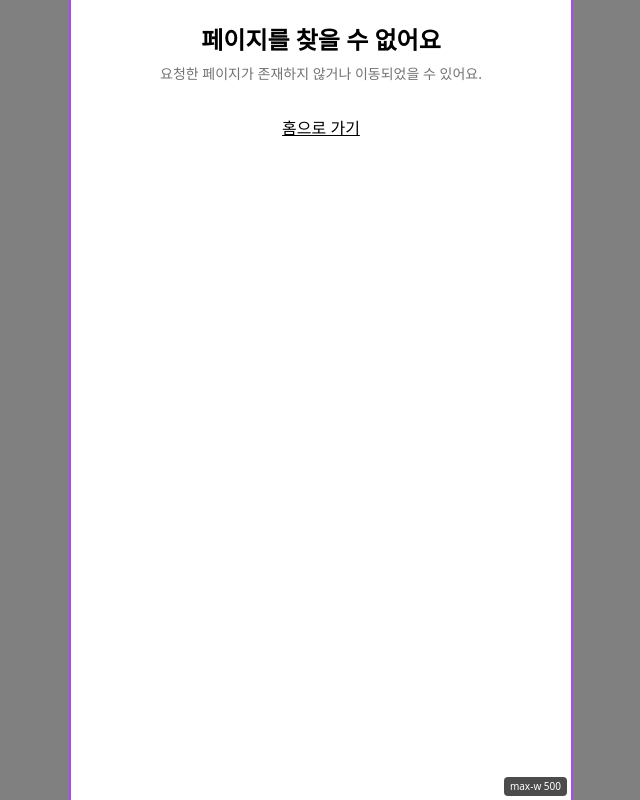
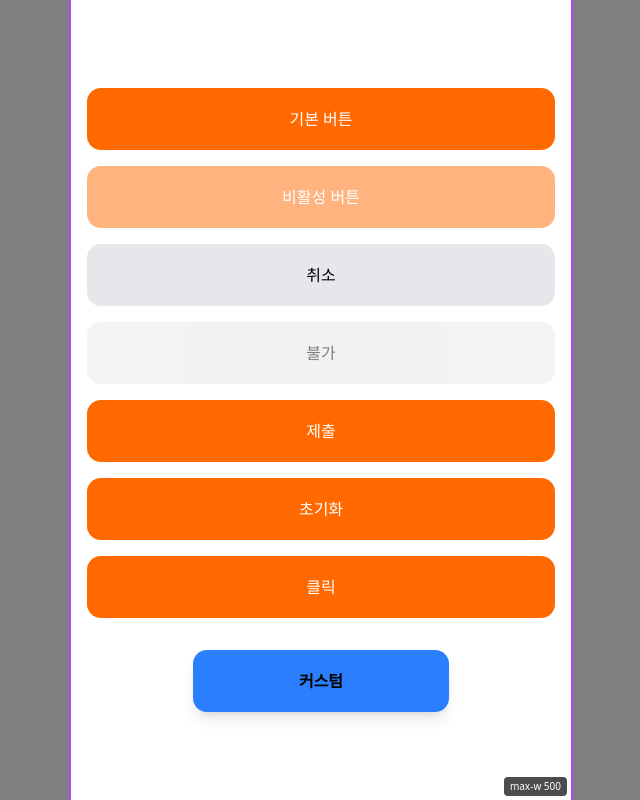
Before and after one commit to depromeet/17th-team3-Web, a Next.js app: page /any/buttonTest in a window 1280 px wide. Before the commit this address had no page. Shown: the whole page, without its empty margins (319-959 px from the left). Built offline with nearby package versions, Linux system fonts and the light colour scheme.

Commit message:
[Feat] 공용 버튼 컴포넌트 구현

```diff
--- a/src/app/_components/Button.tsx
+++ b/src/app/_components/ui/Button.tsx
@@ -5,7 +5,7 @@ import { cva, type VariantProps } from 'class-variance-authority';
 import { cn } from '@/app/_lib/cn';
 
 const buttonVariants = cva(
-  'flex h-[62px] items-center w-full justify-center gap-1 rounded-[14px] text-[16px] font-[500] hover:cursor-pointer ',
+  'flex h-[62px] items-center w-full justify-center gap-1 rounded-[14px] text-[16px] font-[500] hover:cursor-pointer shrink-0 ',
   {
     variants: {
       theme: {
--- /dev/null
+++ b/src/app/any/buttonTest/page.tsx
@@ -0,0 +1,37 @@
+'use client';
+
+import { Button } from '@/app/_components/ui/Button';
+
+const ButtonTestPage = () => {
+  return (
+    <div className="flex w-full flex-col items-center justify-center gap-4 p-4">
+      {/* 기본 (theme: orange, status: normal) */}
+      <Button>기본 버튼</Button>
+
+      {/* 오렌지 + disabled */}
+      <Button status="disabled">비활성 버튼</Button>
+
+      {/* 회색 + normal */}
+      <Button theme="gray">취소</Button>
+
+      {/* 회색 + disabled */}
+      <Button theme="gray" status="disabled">
+        불가
+      </Button>
+
+      {/* submit 타입 버튼 */}
+      <Button type="submit">제출</Button>
+
+      {/* reset 타입 버튼 */}
+      <Button type="reset">초기화</Button>
+
+      {/* onClick 이벤트 */}
+      <Button onClick={() => alert('클릭됨!')}>클릭</Button>
+
+      {/* 커스텀 스타일 */}
+      <Button className="mt-4 w-3xs bg-blue-500 font-bold text-black shadow-lg">커스텀</Button>
+    </div>
+  );
+};
+
+export default ButtonTestPage;
--- a/src/app/any/page.tsx
+++ b/src/app/any/page.tsx
@@ -4,7 +4,7 @@ import Link from 'next/link';
 const AnyPage = () => {
   return (
     // 페이지 단일 스크롤: 화면 높이 폴백 유틸 사용
-    <main className="min-h-screen-safe bg-gradient-to-b from-white to-neutral-50 text-neutral-900">
+    <main className="bg-gradient-to-b from-white to-neutral-50 text-neutral-900">
       {/* Sticky 헤더: 주소창 변화(dvh) 상황에서도 안정 */}
       <header className="sticky top-0 z-10 border-b bg-white/80 backdrop-blur supports-[backdrop-filter]:bg-white/60">
         <div className="safe-padding mx-auto flex w-full max-w-[375px] items-center justify-between px-4 py-3 sm:max-w-[480px] md:max-w-[640px]">
```
Also changed, not shown: src/app/any/buttonTest/README.md (added).
